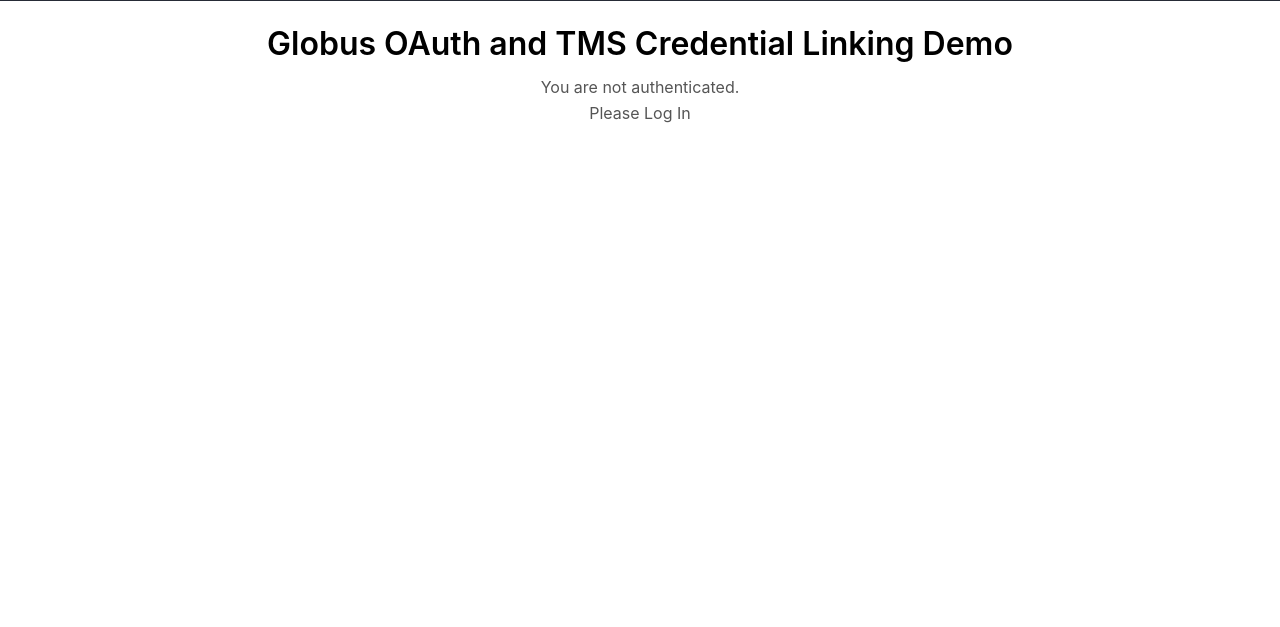
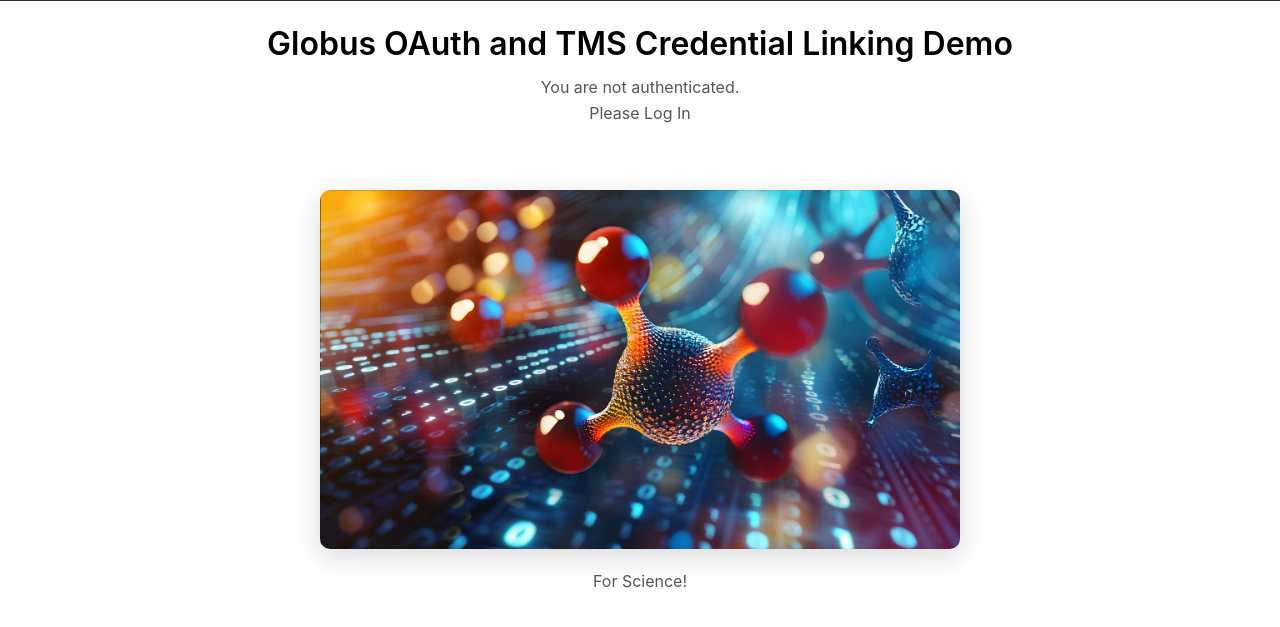
Before and after one commit to tapis-project/TMS-prototyping, a FastAPI app: template templates/root_globus.html in a window 1280 px wide. Shown: the part 150-777 px from the top of the page. Run offline with FastAPI, Linux system fonts and the light colour scheme; the template is opened without the code that fills it, so the values that code supplies are empty.

Commit message:
Added an image to the main page for some visual content.

```diff
--- a/static/app.css
+++ b/static/app.css
@@ -181,6 +181,22 @@
   line-height: 1.6;
 }
 
+.content-image {
+  display: block;
+  margin: 40px auto 0;
+  max-width: 100%;
+  height: auto;
+  border-radius: 10px;
+  box-shadow: 0 8px 30px rgba(0, 0, 0, 0.15);
+}
+
+.image-caption {
+  margin: 20px 0 0;
+  text-align: center;
+  color: var(--muted);
+  font-size: 1rem;
+}
+
 /* Jake's Styles */
 
 .nested-resource-table th:last-child,
--- a/templates/root_globus.html
+++ b/templates/root_globus.html
@@ -58,6 +58,11 @@
         {% endif %}
     </div>
 
+    <div>
+        <img class="content-image" width="640" height="360" alt="Placeholder image" src="../static/assets/Biotech-1536x861.jpg">
+    </div>
+    <p class="image-caption">For Science!</p>
+
     <script src="https://cdn.jsdelivr.net/npm/bootstrap@5.3.8/dist/js/bootstrap.bundle.min.js"
         integrity="sha384-FKyoEForCGlyvwx9Hj09JcYn3nv7wiPVlz7YYwJrWVcXK/BmnVDxM+D2scQbITxI"
         crossorigin="anonymous"></script>
```
Also changed, not shown: static/assets/Biotech-1536x861.jpg (added). Lines whose indentation alone changed are shown as unchanged.
